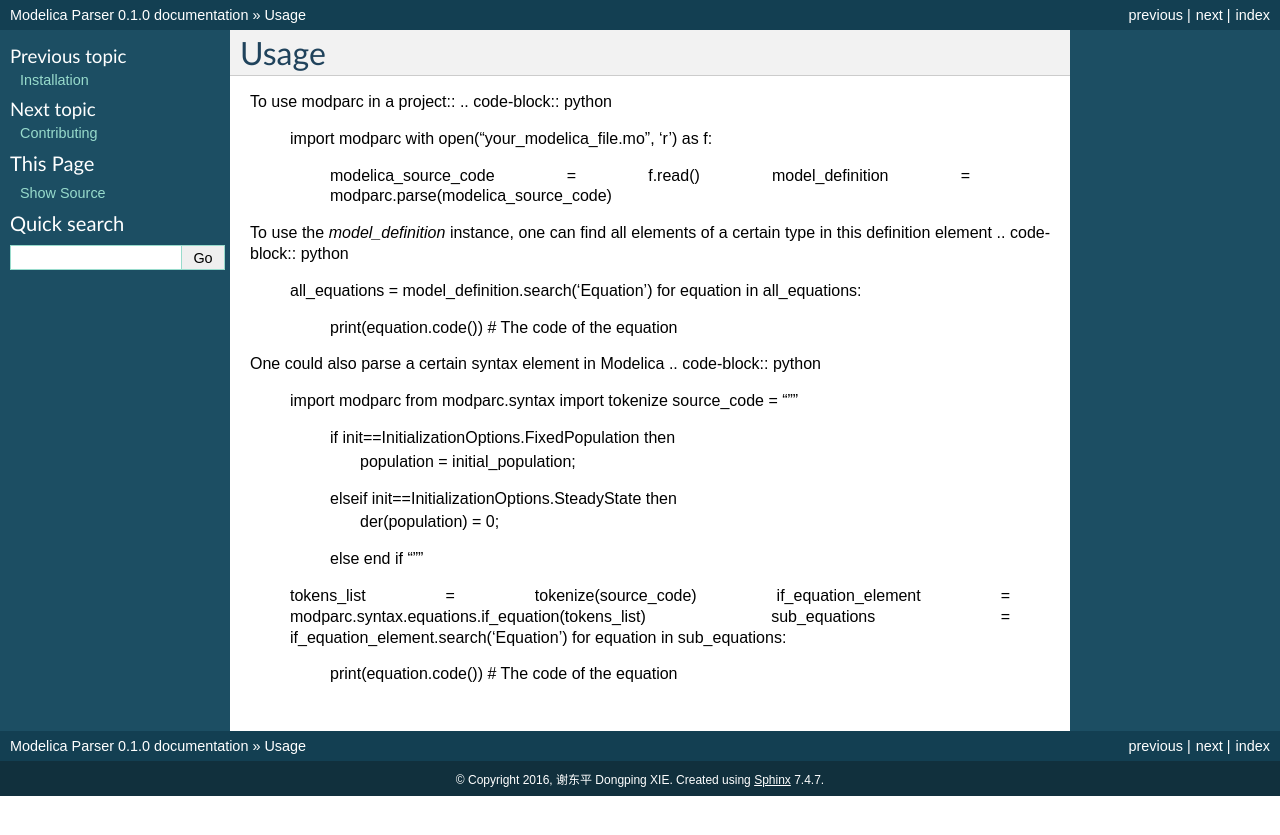
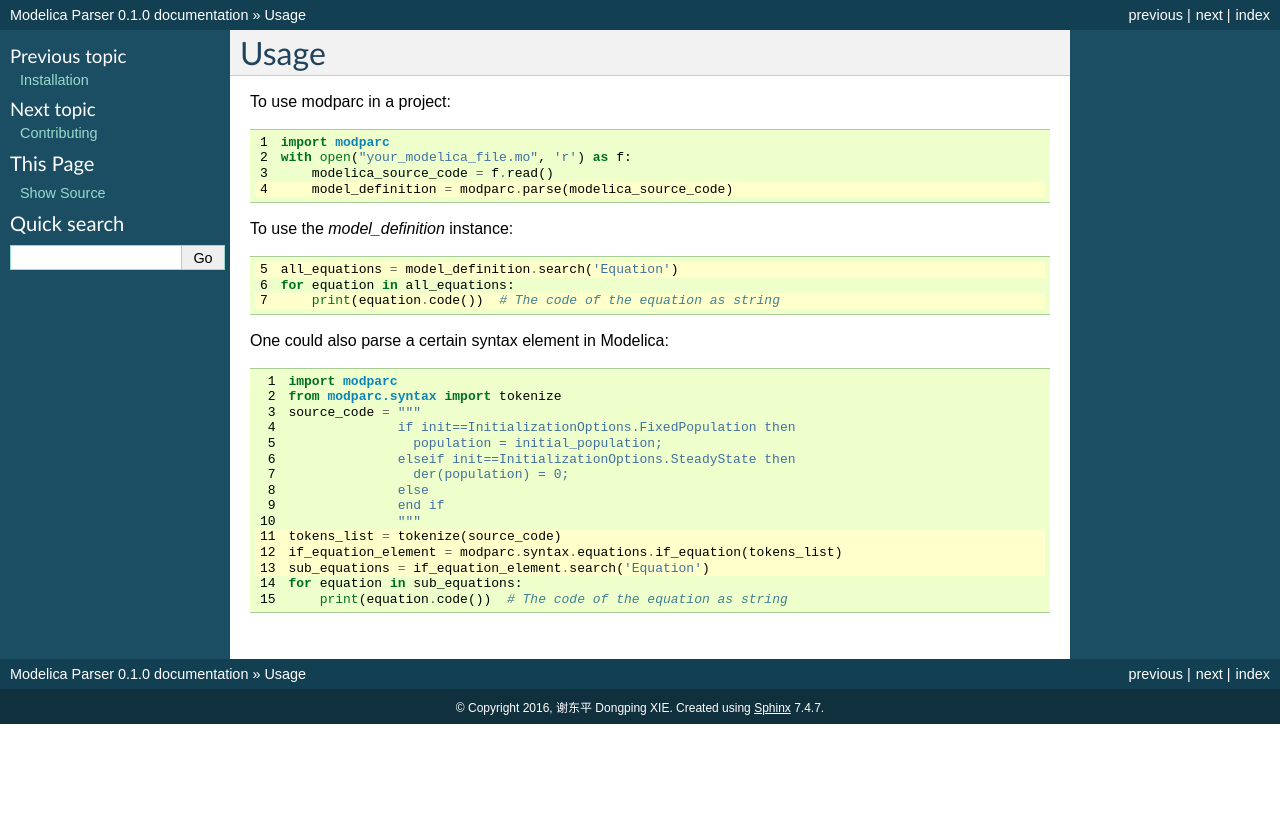
Before and after one commit to xie-dongping/modparc, a Sphinx documentation site: the page built from docs/usage.rst, in a window 1280 px wide. Shown: the top 835 px of the page. Built offline with Sphinx 7.4.7, drawn with Linux system fonts in a browser that asks for light colours; pages that are not in the unit, such as notebooks, are missing from menus.

```diff
--- a/docs/usage.rst
+++ b/docs/usage.rst
@@ -2,22 +2,33 @@
 Usage
 =====
 
-To use modparc in a project::
+To use modparc in a project:
+
 .. code-block:: python
+   :linenos:
+   :emphasize-lines: 4
+
     import modparc
     with open("your_modelica_file.mo", 'r') as f:
         modelica_source_code = f.read()
         model_definition = modparc.parse(modelica_source_code)
 
-To use the `model_definition` instance, one can find all elements of a
-certain type in this definition element
+To use the `model_definition` instance:
+
 .. code-block:: python
+   :emphasize-lines: 1,3
+   :lineno-start: 5
+
     all_equations = model_definition.search('Equation')
     for equation in all_equations:
-        print(equation.code())  # The code of the equation
+        print(equation.code())  # The code of the equation as string
 
-One could also parse a certain syntax element in Modelica
+One could also parse a certain syntax element in Modelica:
+
 .. code-block:: python
+   :linenos:
+   :emphasize-lines: 11-13
+
     import modparc
     from modparc.syntax import tokenize
     source_code = """
@@ -32,4 +43,4 @@ One could also parse a certain syntax element in Modelica
     if_equation_element = modparc.syntax.equations.if_equation(tokens_list)
     sub_equations = if_equation_element.search('Equation')
     for equation in sub_equations:
-        print(equation.code())  # The code of the equation
+        print(equation.code())  # The code of the equation as string
```
Also changed, not shown: docs/modparc.rst (added, +37 -0 lines), docs/modparc.syntax.rst (added, +78 -0 lines), docs/modules.rst (added, +7 -0 lines).
